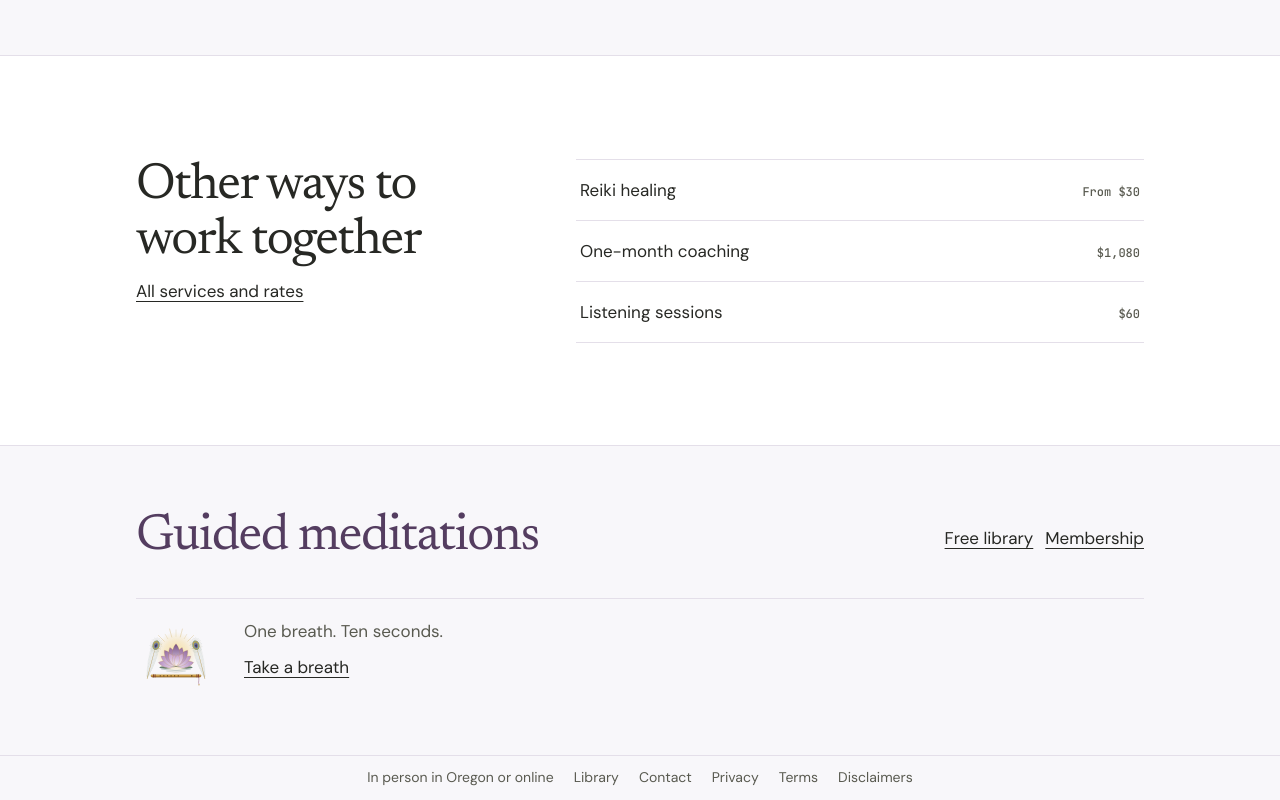
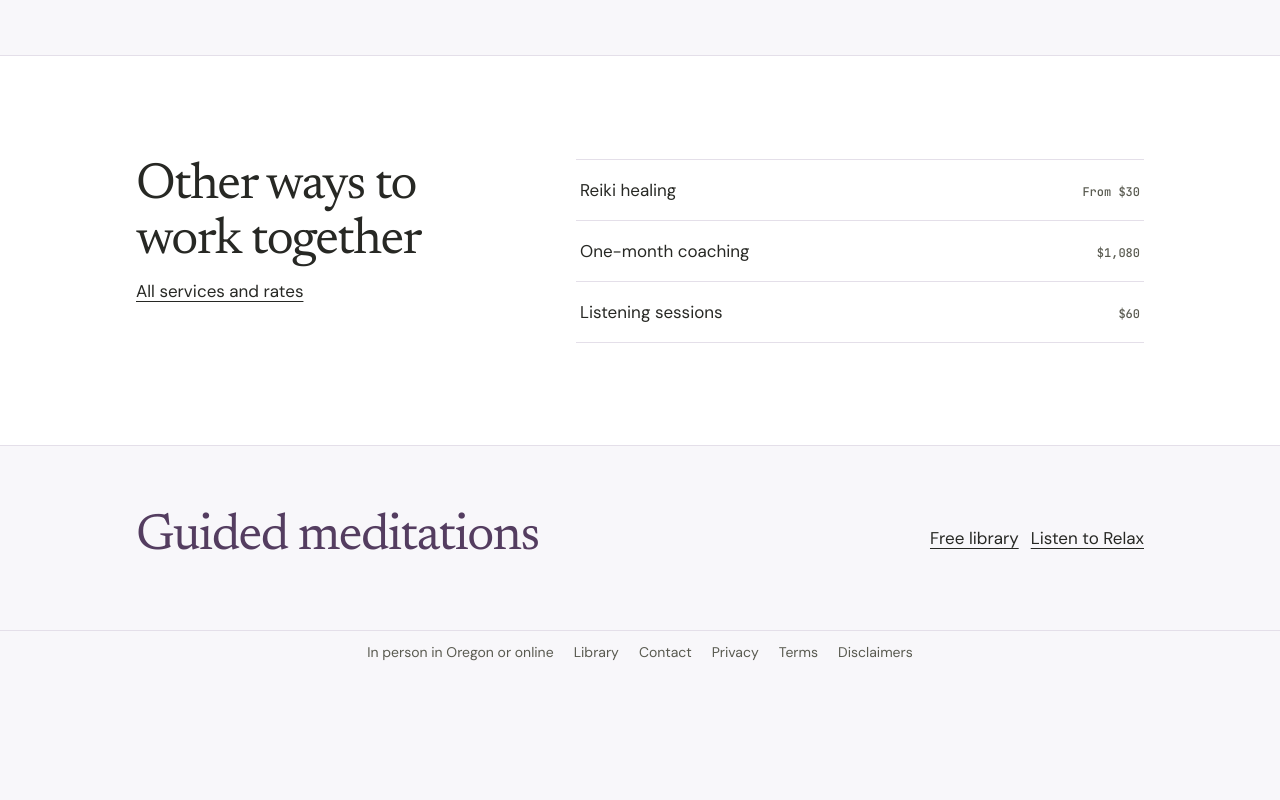
Before and after one commit to akhileshd-biz/divinelight-website, a website: page index.html in a window 1280 px wide. Shown: the part 1305-2105 px from the top of the page. After the commit the page ends 1980 px from the top, so only its background shows below. Drawn offline with Linux system fonts and the light colour scheme.

Commit message:
Simplify the homepage meditation links

```diff
--- a/assets/editorial.css
+++ b/assets/editorial.css
@@ -132,44 +132,6 @@ body.home-page .container {
 }
 .journal-prose { display: grid; gap: 16px; margin-block: 16px; }
 
-.lotus-pause {
-  display: flex;
-  align-items: center;
-  gap: clamp(12px, 3vw, 28px);
-  margin-top: clamp(16px, 4vw, 32px);
-  padding-top: 16px;
-  border-top: 1px solid var(--line);
-}
-.lotus-pause[hidden] { display: none; }
-.lotus-pause-mark {
-  flex: none;
-  width: clamp(56px, 9vw, 80px);
-  height: auto;
-  transform: scale(.9);
-  transition: transform 240ms ease-out;
-}
-.lotus-pause[data-phase="in"] .lotus-pause-mark {
-  transform: scale(1.12);
-  transition-duration: 4s;
-}
-.lotus-pause[data-phase="out"] .lotus-pause-mark { transition-duration: 6s; }
-.lotus-pause-status { color: var(--ink-soft); }
-.lotus-pause-button {
-  min-height: 44px;
-  padding: 0;
-  border: 0;
-  background: transparent;
-  color: var(--ink);
-  font: inherit;
-  cursor: pointer;
-  text-decoration: underline;
-  text-underline-offset: .25em;
-  touch-action: manipulation;
-}
-@media (prefers-reduced-motion: reduce) {
-  .lotus-pause-mark, .lotus-pause[data-phase="in"] .lotus-pause-mark { transform: none; }
-}
-
 .rates-page { padding-block: clamp(32px, 6vw, 72px); }
 .rates-intro { padding-bottom: clamp(24px, 4vw, 48px); }
 .rates-intro h1 { font-size: clamp(2.5rem, 6vw, 4.5rem); }
@@ -218,6 +180,3 @@ body.home-page .container {
   .rates-payment { display: flex; align-items: baseline; flex-wrap: wrap; gap: 0 16px; text-align: left; }
   .rates-price small { display: inline; }
 }
-
-.lotus-pause-link { margin-inline-start: 16px; }
-.lotus-pause-link[hidden] { display: none; }
--- a/assets/lotus-pause.js
+++ /dev/null
@@ -1,37 +0,0 @@
-(() => {
-  const pause = document.getElementById('lotus-pause');
-  if (!pause) return;
-
-  const button = pause.querySelector('button');
-  const status = pause.querySelector('[role="status"]');
-  const next = pause.querySelector('.lotus-pause-link');
-  let timer;
-
-  function finish(message, label, completed = false) {
-    clearTimeout(timer);
-    delete pause.dataset.phase;
-    status.textContent = message;
-    button.textContent = label;
-    next.hidden = !completed;
-  }
-
-  button.addEventListener('click', () => {
-    if (pause.dataset.phase) {
-      finish('One breath. Ten seconds.', 'Take a breath');
-      return;
-    }
-
-    next.hidden = true;
-    pause.dataset.phase = 'in';
-    status.textContent = 'Breathe in gently.';
-    button.textContent = 'Stop';
-    timer = setTimeout(() => {
-      pause.dataset.phase = 'out';
-      status.textContent = 'Breathe out slowly.';
-      timer = setTimeout(() => finish('Take your time.', 'Take another breath', true), 6000);
-    }, 4000);
-  });
-
-  window.addEventListener('pagehide', () => finish('One breath. Ten seconds.', 'Take a breath'));
-  pause.hidden = false;
-})();
--- a/index.html
+++ b/index.html
@@ -84,7 +84,6 @@ img,svg{display:block;max-width:100%;}
 <link rel="stylesheet" href="/assets/site.css">
 <link rel="stylesheet" href="/assets/editorial.css">
 <script src="/assets/site.js" defer></script>
-<script src="/assets/lotus-pause.js" defer></script>
 </head>
 <body class="home-page">
 <header class="site-header">
@@ -165,15 +164,7 @@ img,svg{display:block;max-width:100%;}
         <h2 id="home-library-title">Guided meditations</h2>
         <div class="home-library-links">
           <a class="editorial-link" href="/library">Free library</a>
-          <a class="editorial-link" href="/members">Membership</a>
-        </div>
-      </div>
-      <div class="lotus-pause" id="lotus-pause" hidden>
-        <img class="lotus-pause-mark" src="/assets/logo.svg" width="80" height="76" alt="" loading="lazy">
-        <div class="lotus-pause-controls">
-          <p class="lotus-pause-status" role="status">One breath. Ten seconds.</p>
-          <button class="lotus-pause-button" type="button">Take a breath</button>
-          <a class="editorial-link lotus-pause-link" href="/library-relax" hidden>Listen to Relax</a>
+          <a class="editorial-link" href="/library-relax">Listen to Relax</a>
         </div>
       </div>
     </div>
```
